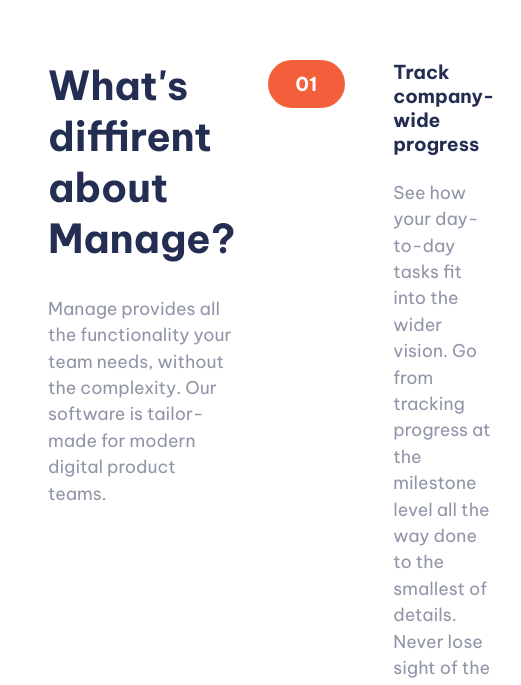
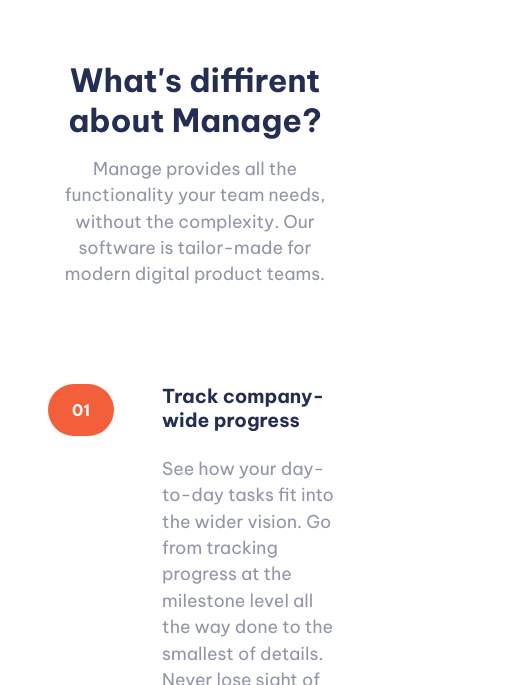
Before and after one commit to kaya70875/manage-landing-page-react, a React (Vite) app in the folder manage-react/: page / in a window 390 px wide. Shown: the part 1179-1864 px from the top of the page, 521 px wide, since content can reach past the window. Built offline with nearby package versions, Linux system fonts and the light colour scheme.

Commit message:
update article section

```diff
--- a/manage-react/src/components/Article.css
+++ b/manage-react/src/components/Article.css
@@ -36,3 +36,36 @@
     flex-direction: column;
     gap: 1.5rem;
 }
+
+@media (max-width : 1058px) {
+    article {
+        flex-direction: column;
+        gap : 6rem;
+    }
+
+    .article-left {
+        width: 100%;
+        align-items: center;
+        justify-content: center;
+
+        .article-header {
+            align-items: center;
+            justify-content: center;
+            gap : 1rem;
+
+            h2 {
+                text-align: center;
+            }
+
+            p {
+                text-align: center;
+            }
+        }
+    }
+
+    .article-right {
+        width: 100%;
+        align-items: center;
+        justify-content: center;
+    }
+}
--- a/manage-react/src/index.css
+++ b/manage-react/src/index.css
@@ -65,3 +65,14 @@
   font-size: 1.2rem;
   font-weight: 700;
 }
+
+@media (max-width : 1058px) {
+  h2 {
+    font-size: 2rem;
+  }
+
+  .secondary-button {
+    font-size: 1rem;
+    padding: 1rem 1.5rem;
+  }
+}
```
